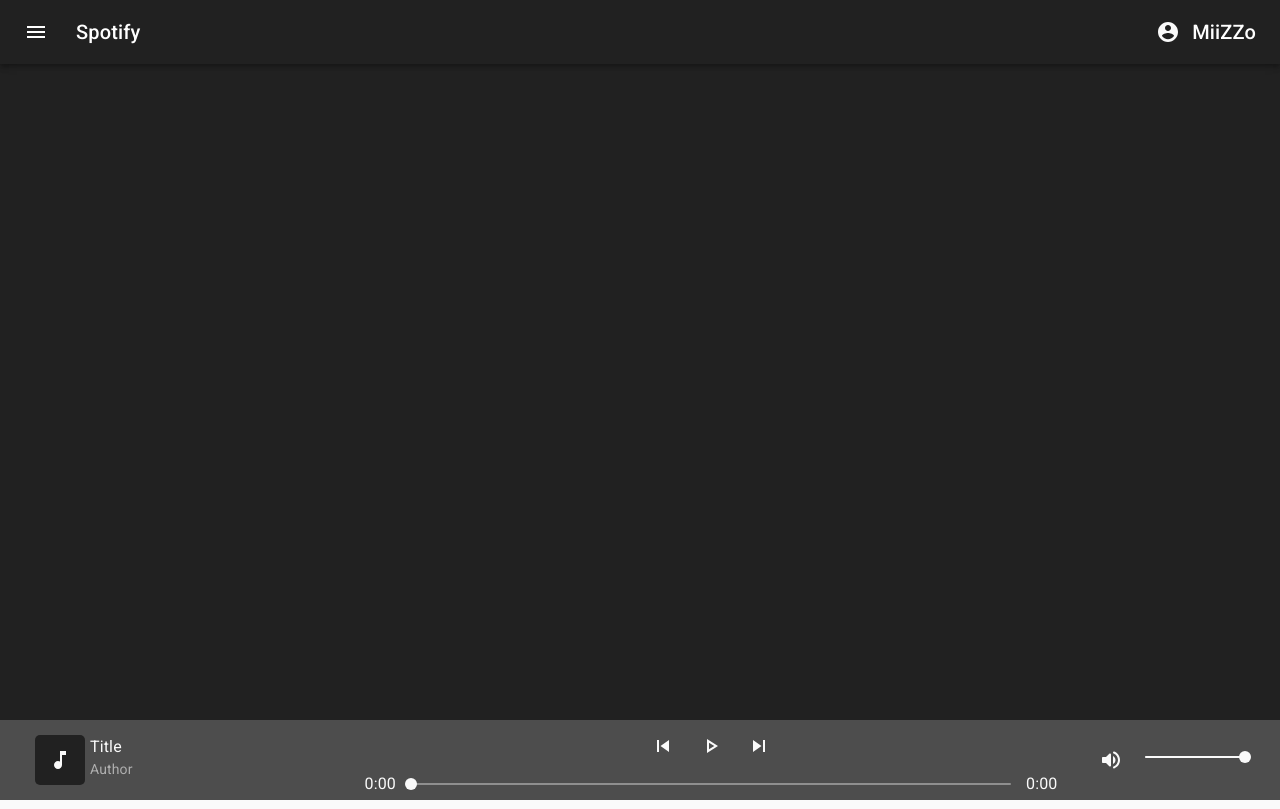
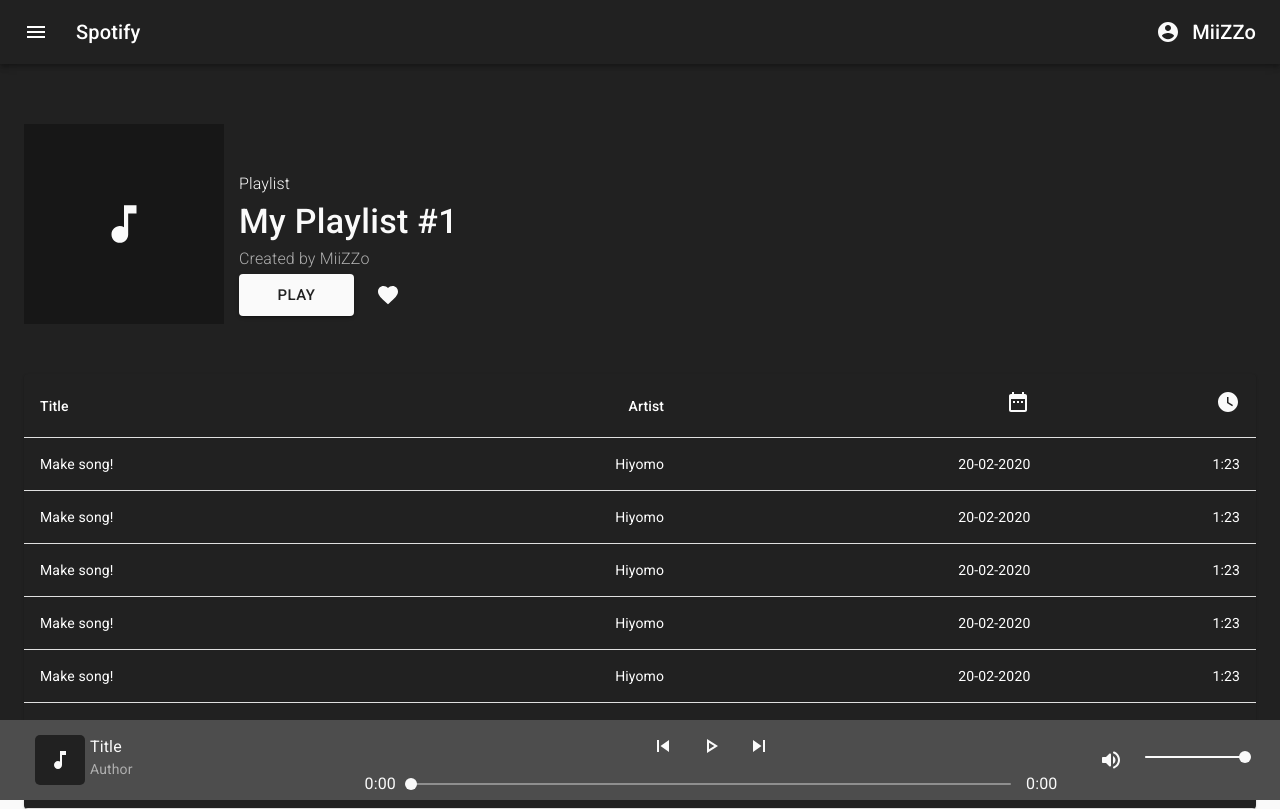
Before and after one commit to MiiZZo/spotify-clone-proto, a React (Create React App) app: page / in a window 1280 px wide. Built offline with nearby package versions, Linux system fonts and the light colour scheme.

Commit message:
chore: provided playlist store to app as context

```diff
--- a/src/app.tsx
+++ b/src/app.tsx
@@ -5,26 +5,31 @@
 import BottomPanel from "./common/bottom-panel/bottom-panel";
 import Header from "./common/molecules/header";
 import { PlayerStore } from "./features/player/player.store";
-//@ts-ignore
-import audio from "./track.mp3";
-//@ts-ignore
-import audio2 from "./track2.mp3";
-//@ts-ignore
-import audio3 from "./track3.mp3";
 import { PlayerStoreContext } from "./features/player/player-store.context";
+import PlaylistPage from "./features/playlist/playlist-page";
+import { PlaylistStore } from "./features/playlist/playlist.store";
+import { PlaylistStoreContext } from "./features/playlist/playlist-store.context";
 
 const App = observer(() => {
-    const [playerStore] = useState(() => new PlayerStore([audio, audio2, audio3]));
+  const [playlistStore] = useState(() => new PlaylistStore());
+  const [playerStore] = useState(
+    () =>
+      new PlayerStore(
+        playlistStore.playlists[0].tracks.map((track) => track.audio)
+      )
+  );
   const classes = useStyles();
 
   return (
+    <PlaylistStoreContext.Provider value={playlistStore}>
       <PlayerStoreContext.Provider value={playerStore}>
         <Box height="100%" className={classes.root}>
           <Header />
-                <Box></Box>
+          <PlaylistPage />
           <BottomPanel />
         </Box>
       </PlayerStoreContext.Provider>
+    </PlaylistStoreContext.Provider>
   );
 });
 
```
Lines whose indentation alone changed are shown as unchanged.
